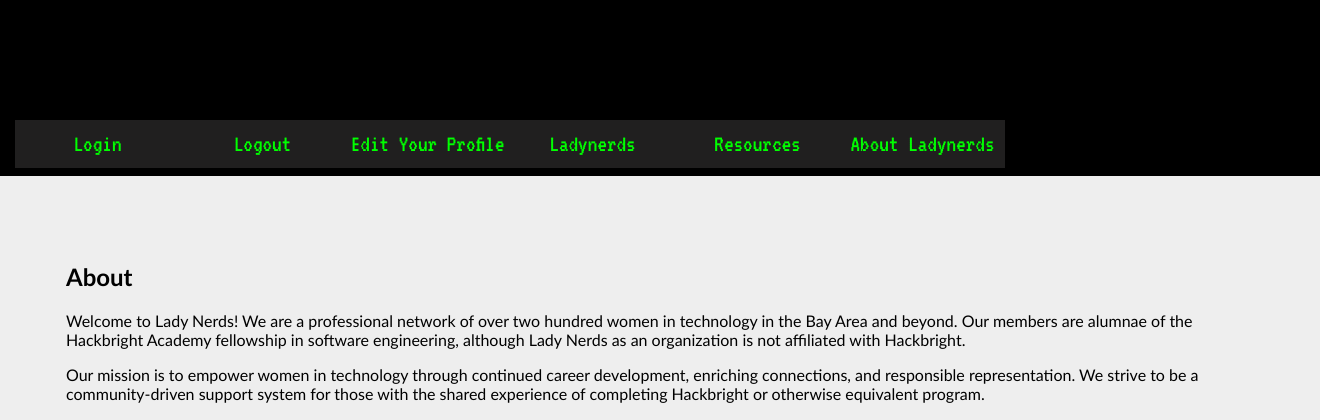
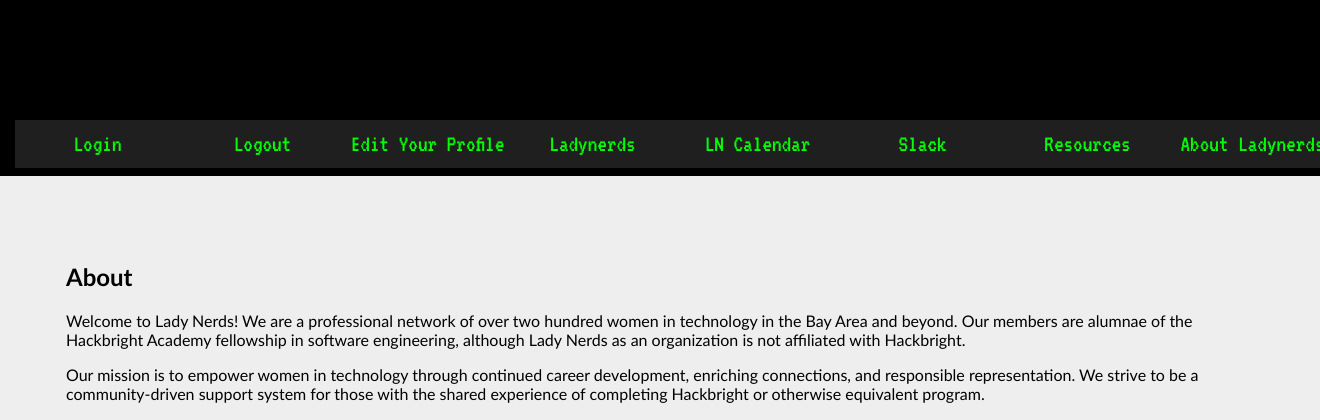
Before and after one commit to beckastar/ladynerds_site, a Django app: page /about/ in a window 1320 px wide; the page is wider, and only the part inside the window is pictured. Shown: the top 420 px of that part. Run offline with Django 3.2, Linux system fonts and the light colour scheme; a user stored in the database is signed in; parts of the project's set-up code (start-up, migrations or seed data) failed here and were passed over.

Commit message:
undid commenting out

```diff
--- a/ladynerds/templates/base.html
+++ b/ladynerds/templates/base.html
@@ -20,8 +20,8 @@
                 <li><a href={% url 'profile' %}>Edit Your Profile</a>
                 </li>
                 <li><a href="">Ladynerds</a></li>
-<!--                 <li><a href="">LN Calendar</a></li>
-                <li><a href="#">Slack</a></li> -->
+                <li><a href="">LN Calendar</a></li>
+                <li><a href="#">Slack</a></li>
                 <li><a href={% url 'resources' %}>Resources</a></li>
             {% endif %}
               <li><a href={% url 'about' %}>About Ladynerds</a></li>
```
